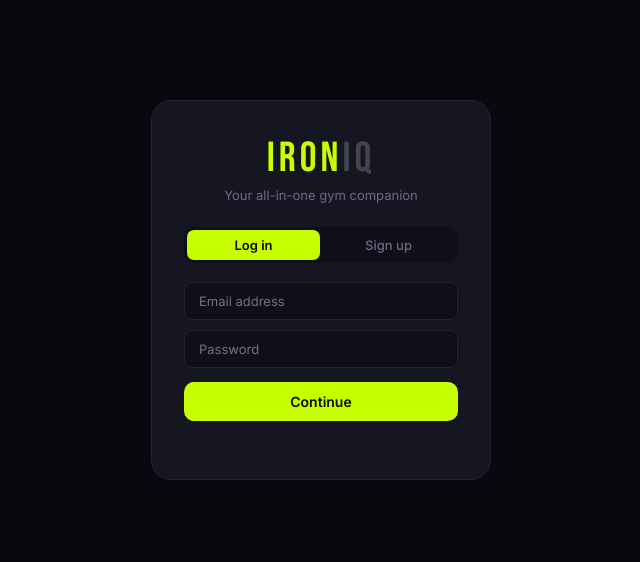
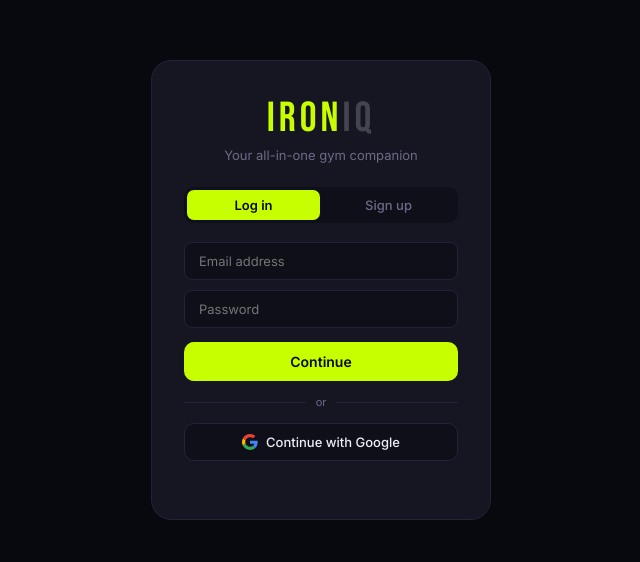
Before and after one commit to eghannem12-cmd/Ironiq, a plain HTML site: page index.html in a window 1280 px wide. Shown: the part 110-672 px from the top of the page, without its empty margins (319-959 px from the left). Drawn offline with nearby package versions, Linux system fonts and the light colour scheme.

Commit message:
Add Google sign-in functionality to index.html

```diff
--- a/index.html
+++ b/index.html
@@ -164,6 +164,8 @@
     <input class="auth-inp" type="email" id="authEmail" placeholder="Email address">
     <input class="auth-inp" type="password" id="authPass" placeholder="Password">
     <button class="auth-btn" onclick="doAuth()">Continue</button>
+    <div style="display:flex;align-items:center;gap:10px;margin:14px 0"><div style="flex:1;height:1px;background:var(--bdr)"></div><span style="font-size:11px;color:var(--muted)">or</span><div style="flex:1;height:1px;background:var(--bdr)"></div></div>
+    <button onclick="signInGoogle()" style="width:100%;padding:10px;border:1px solid var(--bdr);border-radius:10px;background:var(--surf);color:var(--txt);font-family:Inter,sans-serif;font-size:13px;font-weight:500;cursor:pointer;display:flex;align-items:center;justify-content:center;gap:8px;transition:all .18s" onmouseover="this.style.borderColor='var(--acc)'" onmouseout="this.style.borderColor='var(--bdr)'"><svg width="16" height="16" viewBox="0 0 48 48"><path fill="#EA4335" d="M24 9.5c3.54 0 6.71 1.22 9.21 3.6l6.85-6.85C35.9 2.38 30.47 0 24 0 14.62 0 6.51 5.38 2.56 13.22l7.98 6.19C12.43 13.72 17.74 9.5 24 9.5z"/><path fill="#4285F4" d="M46.98 24.55c0-1.57-.15-3.09-.38-4.55H24v9.02h12.94c-.58 2.96-2.26 5.48-4.78 7.18l7.73 6c4.51-4.18 7.09-10.36 7.09-17.65z"/><path fill="#FBBC05" d="M10.53 28.59c-.48-1.45-.76-2.99-.76-4.59s.27-3.14.76-4.59l-7.98-6.19C.92 16.46 0 20.12 0 24c0 3.88.92 7.54 2.56 10.78l7.97-6.19z"/><path fill="#34A853" d="M24 48c6.48 0 11.93-2.13 15.89-5.81l-7.73-6c-2.18 1.48-4.97 2.31-8.16 2.31-6.26 0-11.57-4.22-13.47-9.91l-7.98 6.19C6.51 42.62 14.62 48 24 48z"/></svg>Continue with Google</button>
     <div class="auth-err" id="authErr"></div>
   </div>
 </div>
@@ -541,6 +543,12 @@
 function logMeal(){document.getElementById('loggedRow').style.display='flex';const b=document.getElementById('logBtn');b.textContent='Logged ✓';b.disabled=true;b.style.color='var(--green)';b.style.borderColor='var(--green)';}
 
 cfg(); rTimer(); init();
+async function signInGoogle(){
+  await sb.auth.signInWithOAuth({
+    provider: "google",
+    options: { redirectTo: window.location.origin }
+  });
+}
 </script>
 </body>
 </html>
```
